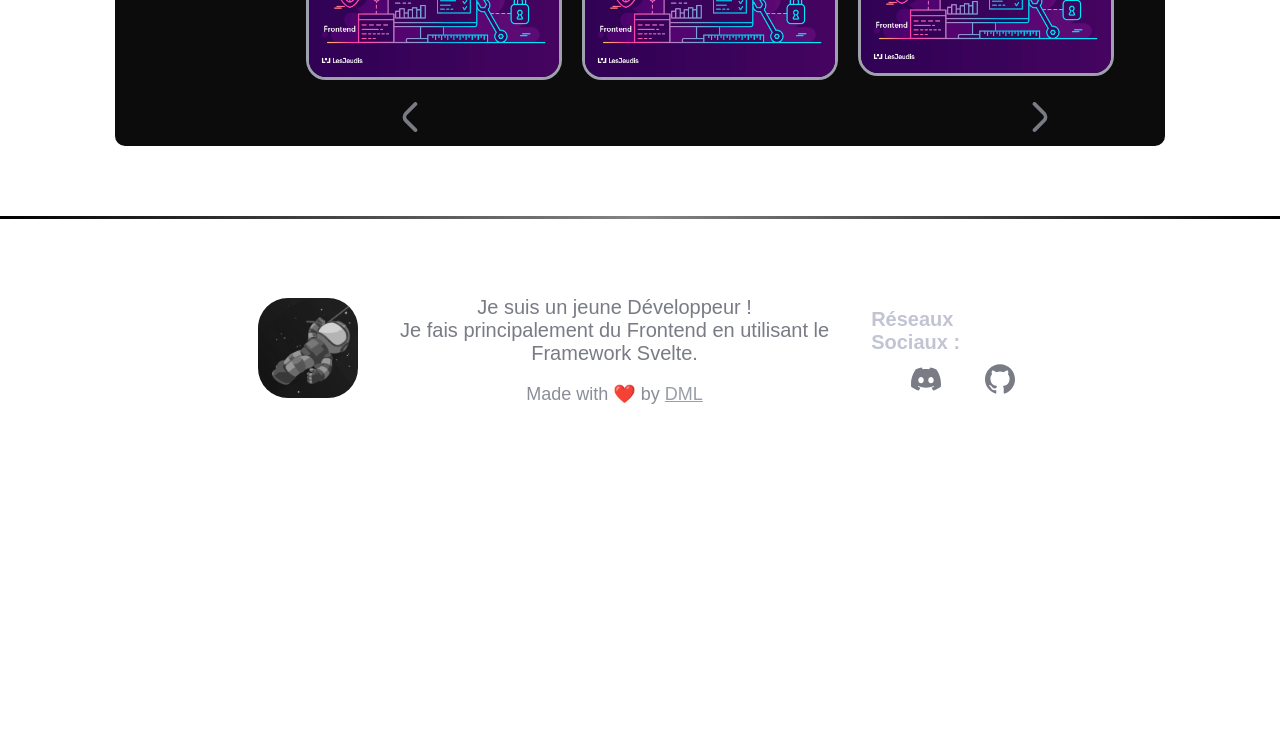
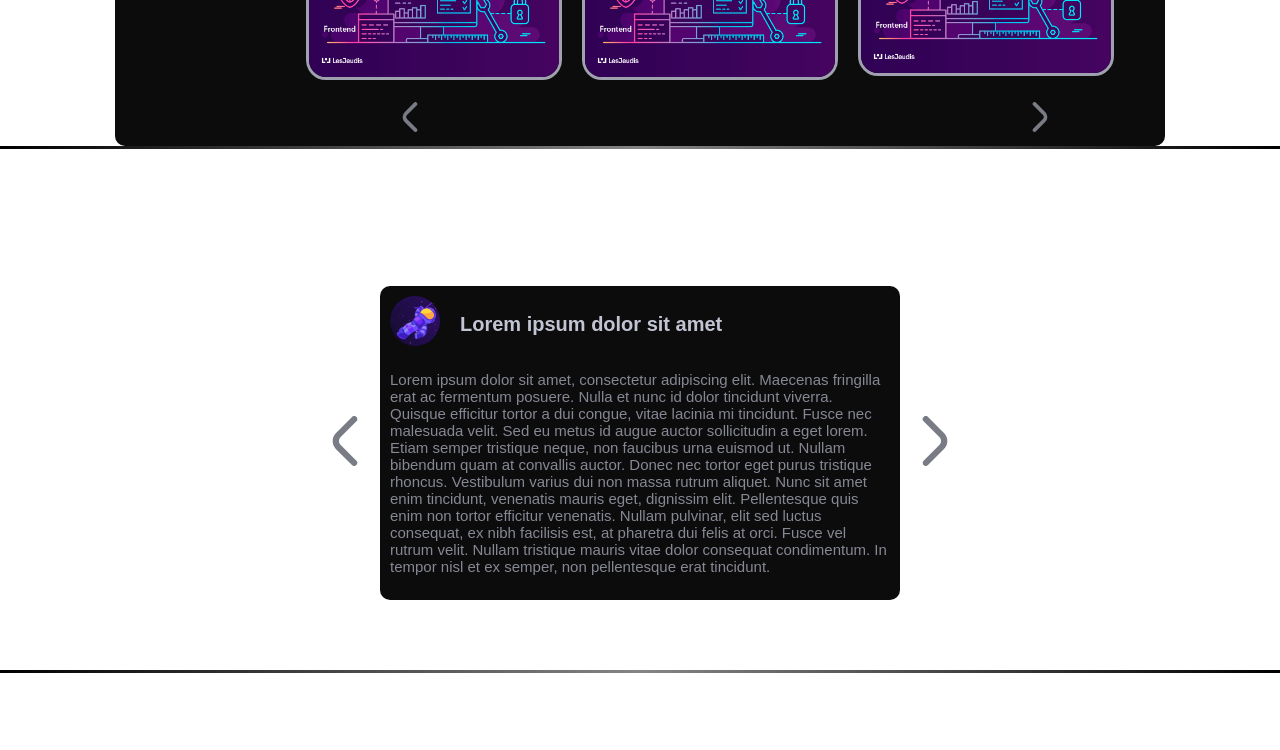
Before and after one commit to DMLSurGithub/dml-website-old, a SvelteKit app: page /portfolio in a window 1280 px wide. Shown: the part 694-1444 px from the top of the page. Before the commit the page ends 1167 px from the top, so only its background shows below. Built offline with nearby package versions, Linux system fonts and the light colour scheme.

Commit message:
code push

```diff
--- /dev/null
+++ b/src/lib/components/portfolio/avis/Avis.css
@@ -0,0 +1,57 @@
+.line {
+  content: "";
+  position: absolute;
+  left: 0;
+  width: 100%;
+  height: 2.5px;
+  background: linear-gradient(to right, #000000, #858585, #000000);
+}
+
+.avis {
+  margin-top: 140px;
+  display: flex;
+  align-items: center;
+  justify-content: center;
+}
+
+.left-arrow img,
+.right-arrow img {
+  width: 50px;
+}
+
+.header-container {
+  display: flex;
+}
+
+.footer-container {
+  margin-top: 10px;
+}
+
+.avis-container {
+  background-color: #0c0c0c;
+  border-radius: 10px;
+  display: flex;
+  flex-direction: column;
+  padding: 10px;
+  margin: 0px 10px;
+  width: 500px;
+}
+
+.avis-container img {
+  height: 50px;
+  border-radius: 100px;
+  margin-right: 20px;
+}
+
+.avis-container h2 {
+  font-size: 20px;
+  color: #c2c4d4;
+  font-family: 'Outfit', sans-serif;
+  margin-bottom: 10px;
+}
+
+.avis-container p {
+  font-size: 15px;
+  color: #868894;
+  font-family: 'Outfit', sans-serif;
+}
--- /dev/null
+++ b/src/lib/components/portfolio/avis/Avis.svelte
@@ -0,0 +1,29 @@
+<script>
+  import pdp from '../../../images/IMG/pdp/pdp.png'
+  import left from '../../../images/SVG/arrow/left-arrow.svg'
+  import right from '../../../images/SVG/arrow/right-arrow.svg'
+</script>
+
+<div class="line">
+</div>
+<avis class="avis">
+  <div class="left-arrow">
+    <img src={left} alt="Flèche de Gauche">
+  </div>
+  <div class="avis-container">
+    <div class="header-container">
+      <img src={pdp} alt="PDP">
+      <h2>Lorem ipsum dolor sit amet</h2>
+    </div>
+    <div class="footer-container">
+      <p>Lorem ipsum dolor sit amet, consectetur adipiscing elit. Maecenas fringilla erat ac fermentum posuere. Nulla et nunc id dolor tincidunt viverra. Quisque efficitur tortor a dui congue, vitae lacinia mi tincidunt. Fusce nec malesuada velit. Sed eu metus id augue auctor sollicitudin a eget lorem. Etiam semper tristique neque, non faucibus urna euismod ut. Nullam bibendum quam at convallis auctor. Donec nec tortor eget purus tristique rhoncus. Vestibulum varius dui non massa rutrum aliquet. Nunc sit amet enim tincidunt, venenatis mauris eget, dignissim elit. Pellentesque quis enim non tortor efficitur venenatis. Nullam pulvinar, elit sed luctus consequat, ex nibh facilisis est, at pharetra dui felis at orci. Fusce vel rutrum velit. Nullam tristique mauris vitae dolor consequat condimentum. In tempor nisl et ex semper, non pellentesque erat tincidunt.</p>
+    </div>
+  </div>
+  <div class="right-arrow">
+    <img src={right} alt="Flèche de Droite">
+  </div>
+</avis>
+
+<style>
+  @import './Avis.css';
+</style>
--- a/src/routes/portfolio/+page.svelte
+++ b/src/routes/portfolio/+page.svelte
@@ -1,6 +1,7 @@
 <script>
   import Navbar from '../../lib/components/navbar/Navbar.svelte';
   import Creations from '../../lib/components/portfolio/creations/Creations.svelte';
+  import Avis from '../../lib/components/portfolio/avis/Avis.svelte';
   import Footer from '../../lib/components/footer/Footer.svelte';
 </script>
 
@@ -15,6 +16,8 @@
 
 <Creations />
 
+<Avis />
+
 <Footer />
 
 <style>
```
